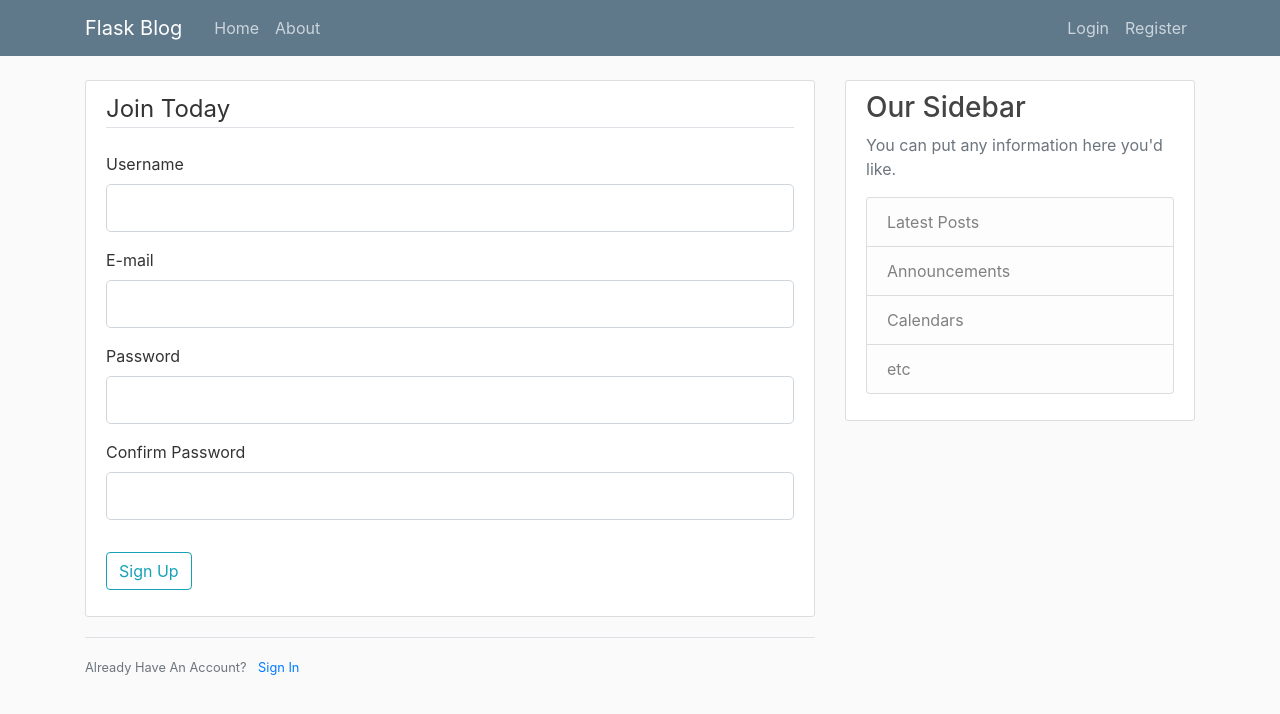
After one commit to eognianov/FlaskBlog, a Flask app: page /register in a window 1280 px wide. The commit adds this page. Shown: the top 714 px of the page. Run offline with Flask 2, Linux system fonts and the light colour scheme; some libraries are stand-ins or nearby versions.

Commit message:
login and register pages added. input forms,validation

```diff
--- a/flask-blog.py
+++ b/flask-blog.py
@@ -1,6 +1,13 @@
-from flask import Flask, render_template, url_for
+from dotenv import load_dotenv
+import os
+from flask import Flask, render_template, url_for, flash, redirect
+from forms import RegistationForm, LoginForm
+
+load_dotenv()
 
 app = Flask(__name__)
+
+app.config['SECRET_KEY'] = os.getenv('SECRET_KEY')
 
 posts = [
     {
@@ -25,3 +32,22 @@ def home():
 @app.route("/about")
 def about():
     return render_template('about.html', title='About us')
+
+@app.route("/register", methods=['GET', 'POST'])
+def register():
+    form = RegistationForm()
+    if form.validate_on_submit():
+        flash(f'Account created for {form.username.data}!', 'success')
+        return redirect(url_for('home'))
+    return render_template('register.html', title = 'Register', form=form)
+
+@app.route("/login", methods=['GET', 'POST'])
+def login():
+    form = LoginForm()
+    if form.validate_on_submit():
+        if form.email.data=='admin@admin.com' and form.password.data=="123":
+            flash('You have been logged in!', 'success')
+            return redirect(url_for('home'))
+        else:
+            flash('Loggin failed!', 'danger')
+    return render_template('login.html', title='Login', form=form)
--- /dev/null
+++ b/forms.py
@@ -0,0 +1,16 @@
+from flask_wtf import FlaskForm
+from wtforms import StringField, PasswordField, SubmitField, BooleanField
+from wtforms.validators import DataRequired, Length, Email, EqualTo
+
+class RegistationForm(FlaskForm):
+    username = StringField('Username', validators=[DataRequired(), Length(min=3, max=25)])
+    email = StringField('E-mail',validators=[DataRequired(), Email()])
+    password = PasswordField('Password', validators=[DataRequired()])
+    confirm_password = PasswordField('Confirm Password', validators=[DataRequired(), EqualTo('password')])
+    submit = SubmitField('Sign Up')
+
+class LoginForm(FlaskForm):
+    email = StringField('E-mail',validators=[DataRequired(), Email()])
+    password = PasswordField('Password', validators=[DataRequired()])
+    remember = BooleanField('Remember Me')
+    submit = SubmitField('Login')
--- a/templates/layout.html
+++ b/templates/layout.html
@@ -23,13 +23,13 @@
                 </button>
                 <div class="collapse navbar-collapse" id="navbarToggle">
                     <div class="navbar-nav mr-auto">
-                        <a class="nav-item nav-link" href="/">Home</a>
-                        <a class="nav-item nav-link" href="/about">About</a>
+                        <a class="nav-item nav-link" href="{{ url_for('home') }}">Home</a>
+                        <a class="nav-item nav-link" href="{{ url_for('about') }}">About</a>
                     </div>
                     <!-- Navbar Right Side -->
                     <div class="navbar-nav">
-                        <a class="nav-item nav-link" href="/login">Login</a>
-                        <a class="nav-item nav-link" href="/register">Register</a>
+                        <a class="nav-item nav-link" href="{{ url_for('login') }}">Login</a>
+                        <a class="nav-item nav-link" href="{{ url_for('register') }}">Register</a>
                     </div>
                 </div>
             </div>
@@ -38,6 +38,15 @@
     <main role="main" class="container">
         <div class="row">
           <div class="col-md-8">
+            {% with messages = get_flashed_messages(with_categories=true)  %}
+              {% if messages %}
+                {% for category, message in messages %}
+                  <div class="alert alert-{{ category }}">
+                    {{ message }}
+                  </div>
+                {% endfor %}
+              {% endif %}
+            {% endwith %}
             {% block content %}{% endblock %}
           </div>
           <div class="col-md-4">
--- /dev/null
+++ b/templates/register.html
@@ -0,0 +1,72 @@
+{% extends "layout.html" %}
+{% block content %}
+    <div class="content-section">
+        <form method="POST" action="">
+            {{ form.hidden_tag() }}
+            <fieldset class="form-group">
+                <legend class="border-bottom mb-4">Join Today</legend>
+                <div class="form-group">
+                    {{ form.username.label(class="form-control-label") }}
+
+                    {% if form.username.errors %}
+                        {{ form.username(class="form-control form-control-lg is-invalid") }}
+                        <div class="invalid-feedback">
+                            {% for error in form.username.errors %}
+                                <span>{{ error }}</span>
+                            {% endfor %}
+                        </div>
+                    {% else %}
+                        {{ form.username(class="form-control form-control-lg") }}
+                    {% endif %}
+                </div>
+                <div class="form-group">
+                    {{ form.email.label(class="form-control-label") }}
+                    {% if form.email.errors %}
+                        {{ form.email(class="form-control form-control-lg is-invalid") }}
+                        <div class="invalid-feedback">
+                            {% for error in form.email.errors %}
+                                <span>{{ error }}</span>
+                            {% endfor %}
+                        </div>
+                    {% else %}
+                        {{ form.email(class="form-control form-control-lg") }}
+                    {% endif %}
+                </div>
+                <div class="form-group">
+                    {{ form.password.label(class="form-control-label") }}
+                    {% if form.password.errors %}
+                        {{ form.password(class="form-control form-control-lg is-invalid") }}
+                        <div class="invalid-feedback">
+                            {% for error in form.password.errors %}
+                                <span>{{ error }}</span>
+                            {% endfor %}
+                        </div>
+                    {% else %}
+                        {{ form.password(class="form-control form-control-lg") }}
+                    {% endif %}
+                </div>
+                <div class="form-group">
+                    {{ form.confirm_password.label(class="form-control-label") }}
+                    {% if form.confirm_password.errors %}
+                        {{ form.confirm_password(class="form-control form-control-lg is-invalid") }}
+                        <div class="invalid-feedback">
+                            {% for error in form.confirm_password.errors %}
+                                <span>{{ error }}</span>
+                            {% endfor %}
+                        </div>
+                    {% else %}
+                        {{ form.confirm_password(class="form-control form-control-lg") }}
+                    {% endif %}
+                </div>
+            </fieldset>
+            <div class="form-group">
+                {{ form.submit(class="btn btn-outline-info") }}
+            </div>
+        </form>
+    </div>
+    <div class="border-top pt-3">
+        <small class="text-muted">
+            Already Have An Account? <a class="ml-2" href="{{ url_for('login') }}">Sign In</a>
+        </small>
+    </div>
+{% endblock content %}
```
Also changed, not shown: templates/login.html (added, +52 -0 lines).
